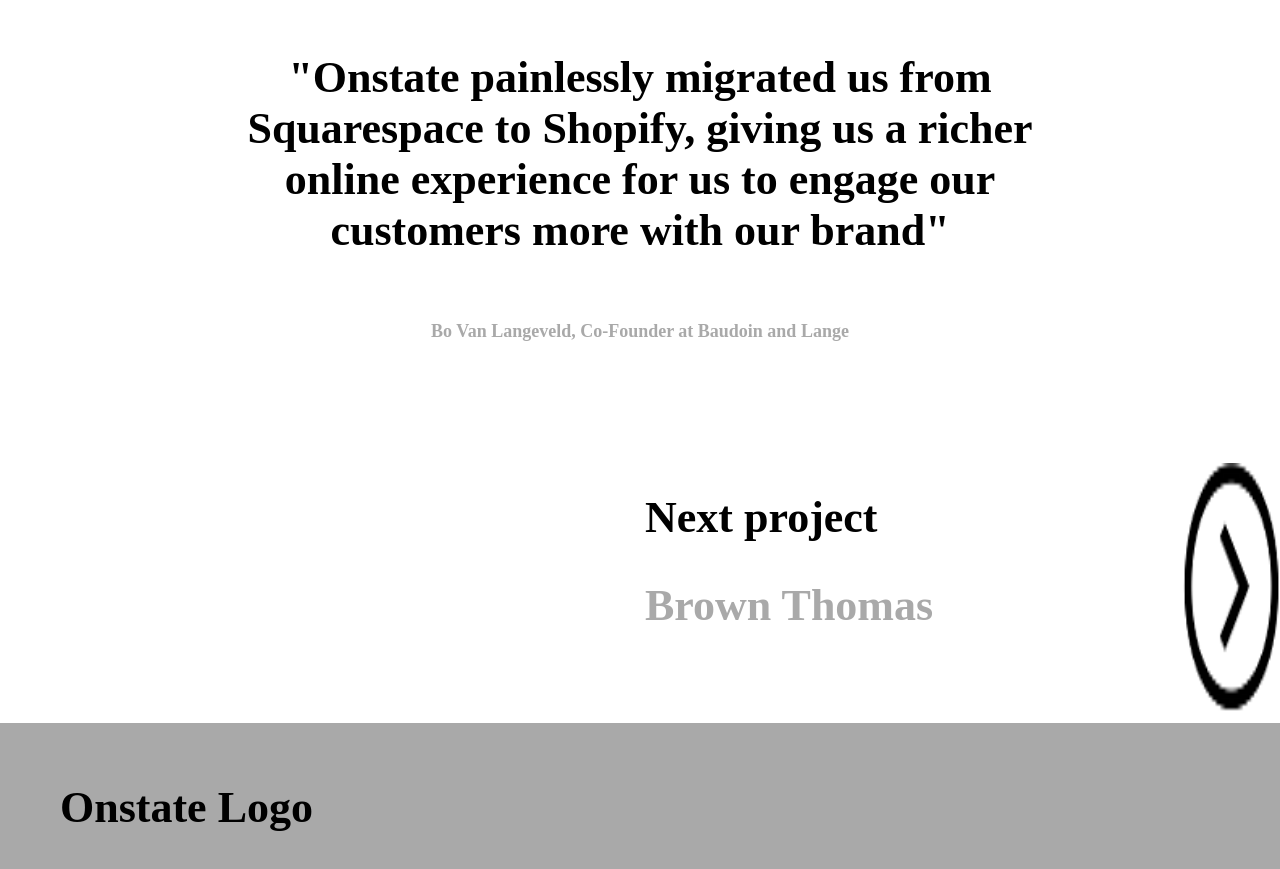
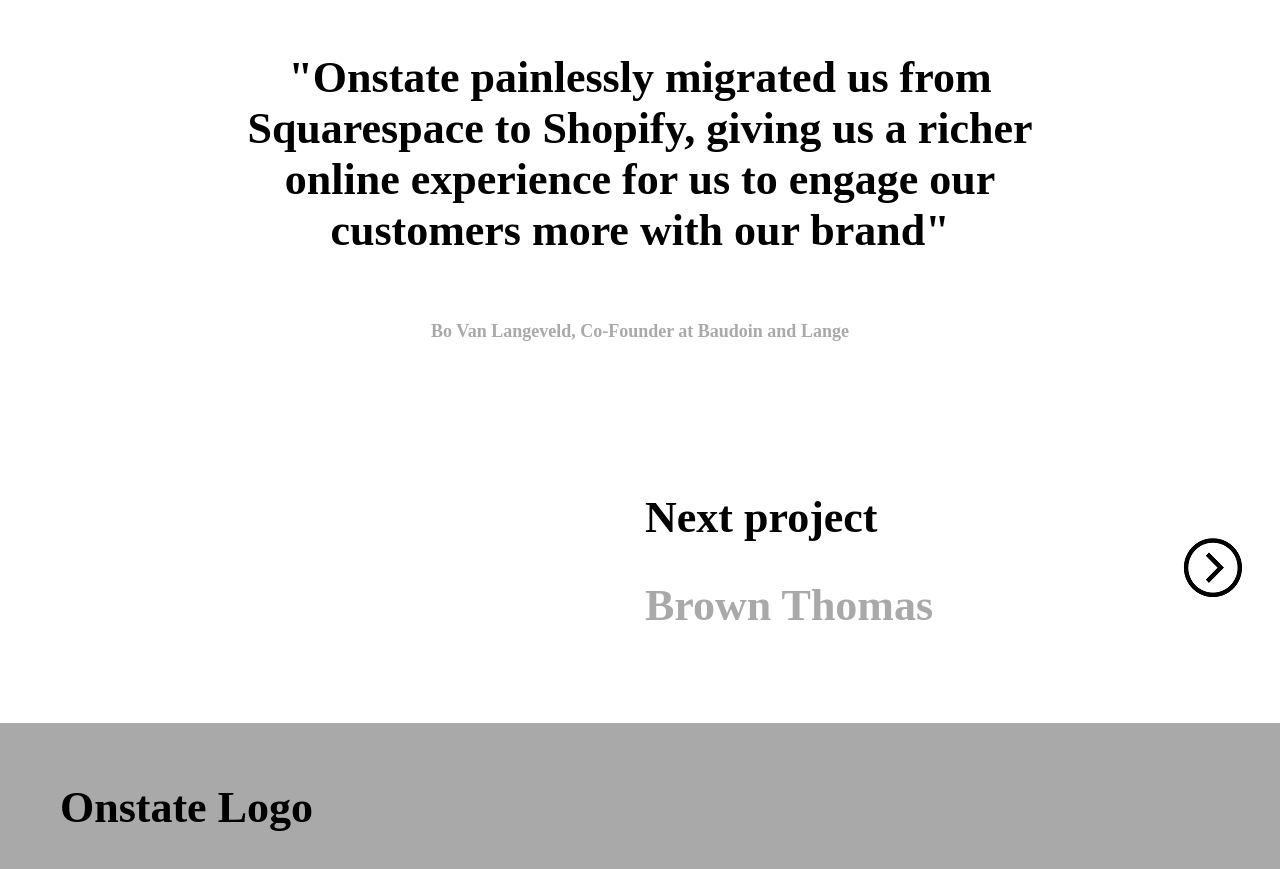
Before and after one commit to Lewisshawww/Onstate-Assessment, a plain HTML site: page index.html in a window 1280 px wide. Shown: the part 2137-3006 px from the top of the page. Drawn offline with Linux system fonts and the light colour scheme; a web font is replaced by a local one.

Commit message:
Fixing next page button

```diff
--- a/index.html
+++ b/index.html
@@ -107,7 +107,8 @@
 
         <!--Grid cell containing next page button-->
         <div class="grid-item next-page-btn">
-            <a href="#"> <img src="https://raw.githubusercontent.com/Lewisshawww/Onstate-Assessment/master/images/next-page.png"></a>
+            <a href="#"> <img src="https://raw.githubusercontent.com/Lewisshawww/Onstate-Assessment/master/images/next-page.png"
+			      class="next-page-fixed-size"></a>
         </div>
 
         <!--Grid cell containing footer with onstage logo-->
```
